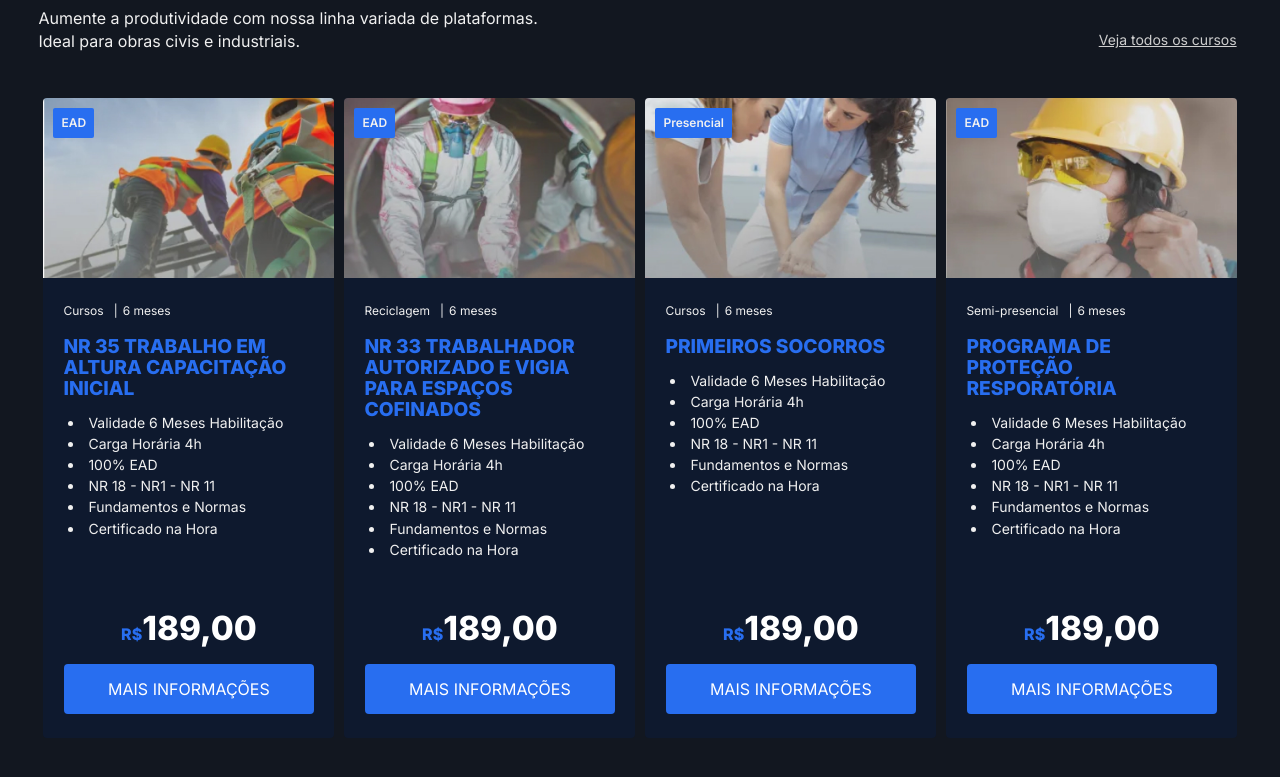
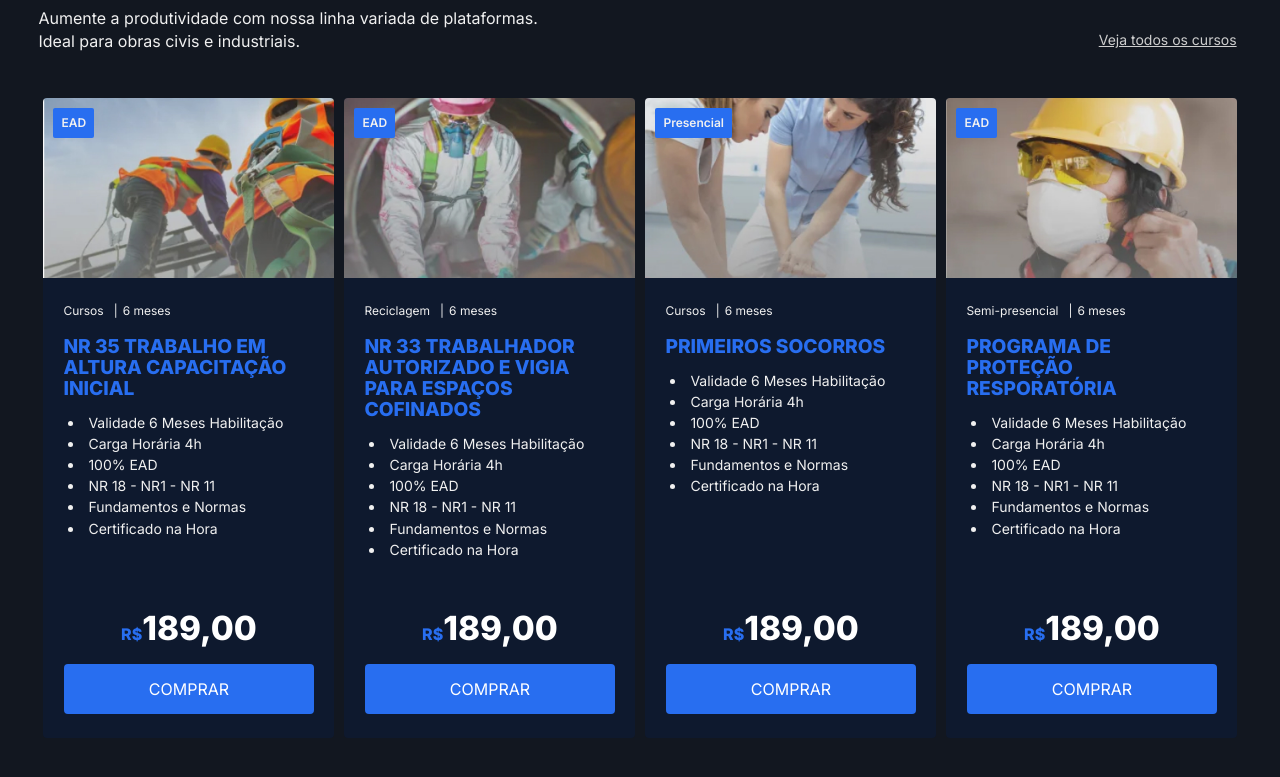
Before and after one commit to diegosouz4/ptaRental, a website: page index.html in a window 1280 px wide. Shown: the part 3297-4074 px from the top of the page. Drawn offline with nearby package versions, Linux system fonts and the light colour scheme.

Commit message:
fix: alterando cta

```diff
--- a/index.html
+++ b/index.html
@@ -259,7 +259,7 @@
 
                 <div class="content__prices">
                   <p class="price">R$<strong>189,00</strong></p>
-                  <a class="btn content__btn" href="#">Mais informações</a>
+                  <a class="btn content__btn" href="#">Comprar</a>
                 </div>
               </div>
             </div>
@@ -297,7 +297,7 @@
 
                 <div class="content__prices">
                   <p class="price">R$<strong>189,00</strong></p>
-                  <a class="btn content__btn" href="#">Mais informações</a>
+                  <a class="btn content__btn" href="#">Comprar</a>
                 </div>
               </div>
             </div>
@@ -335,7 +335,7 @@
 
                 <div class="content__prices">
                   <p class="price">R$<strong>189,00</strong></p>
-                  <a class="btn content__btn" href="#">Mais informações</a>
+                  <a class="btn content__btn" href="#">Comprar</a>
                 </div>
               </div>
             </div>
@@ -373,7 +373,7 @@
 
                 <div class="content__prices">
                   <p class="price">R$<strong>189,00</strong></p>
-                  <a class="btn content__btn" href="#">Mais informações</a>
+                  <a class="btn content__btn" href="#">Comprar</a>
                 </div>
               </div>
             </div>
```
